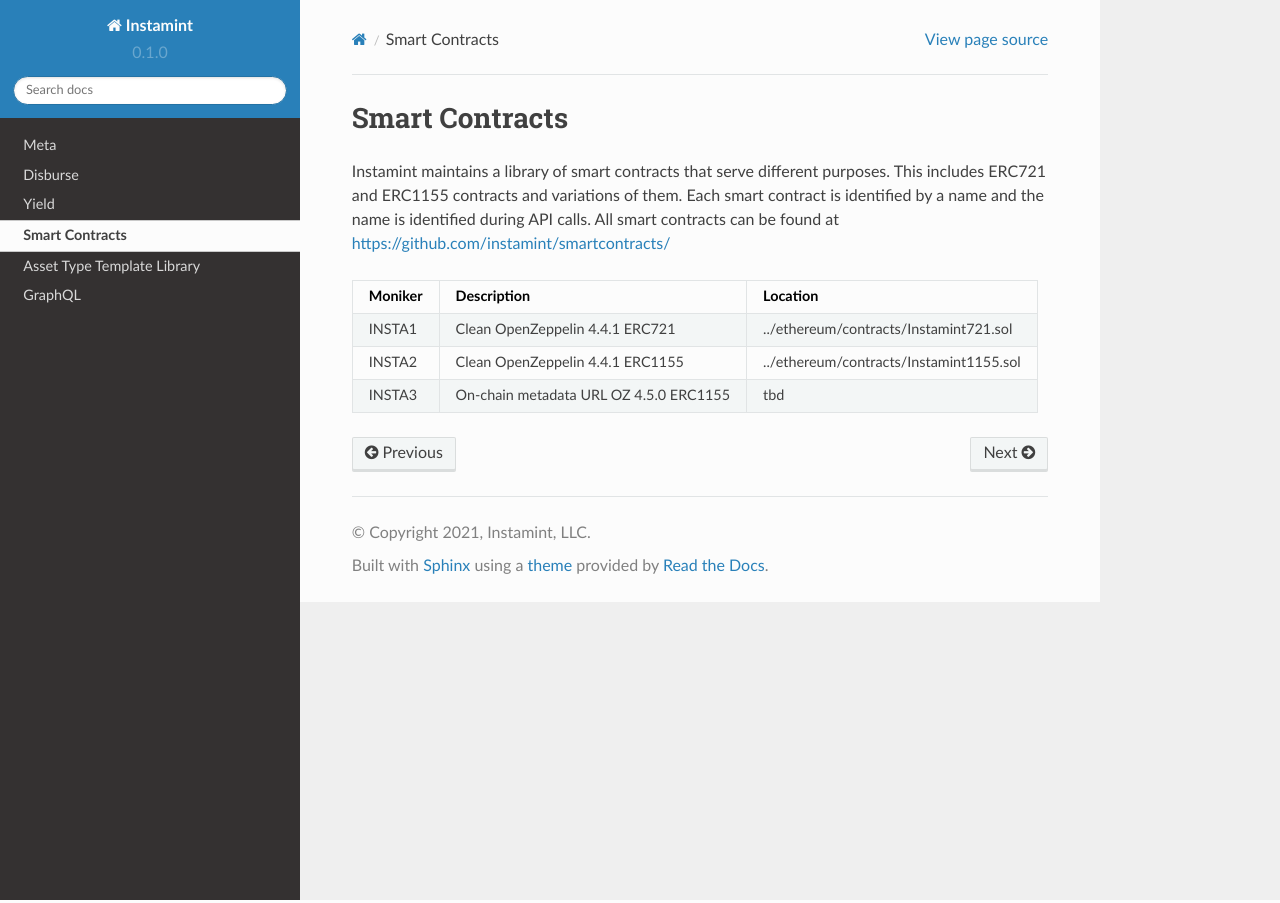
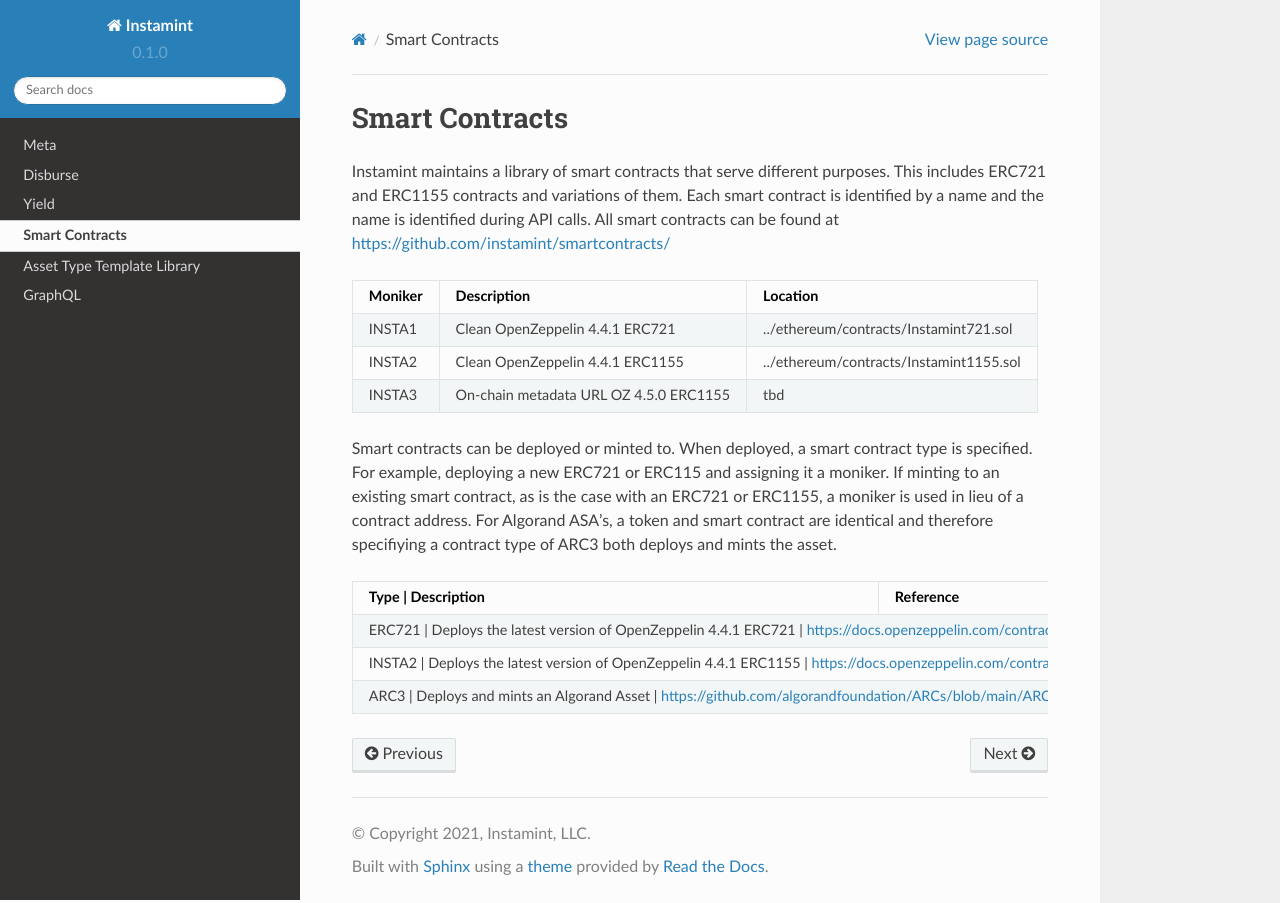
Before and after one commit to instamint/zzz-deprecated-docs, a Sphinx documentation site: the page built from docs/source/contracts.rst, in a window 1280 px wide. Built offline with Sphinx 7.4.7 and the Read the Docs theme 2.0.0, drawn with Linux system fonts in a browser that asks for light colours.

Commit message:
Update contracts.rst

```diff
--- a/docs/source/contracts.rst
+++ b/docs/source/contracts.rst
@@ -12,3 +12,16 @@
 +-------------+------------------------------------------------+--------------------------------------------------------+
 | INSTA3      | On-chain metadata URL OZ 4.5.0 ERC1155         | tbd                                                    |
 +-------------+------------------------------------------------+--------------------------------------------------------+
+
+Smart contracts can be deployed or minted to. When deployed, a smart contract type is specified. For example, deploying a new ERC721 or ERC115 and assigning it a moniker. If minting to an existing smart contract, as is the case with an ERC721 or ERC1155, a moniker is used in lieu of a contract address. For Algorand ASA's, a token and smart contract are identical and therefore specifiying a contract type of ARC3 both deploys and mints the asset.
+
+
++----------+----------------------------------------------------------+-----------------------------------------------------------------------+
+| Type     | Description                                              | Reference                                                             |
++===========+=========================================================+=======================================================================+
+| ERC721   | Deploys the latest version of OpenZeppelin 4.4.1 ERC721  | https://docs.openzeppelin.com/contracts/2.x/api/token/erc721          |
++-------------+------------------------------------------------+------------------------------------------------------------------------------+
+| INSTA2   | Deploys the latest version of OpenZeppelin 4.4.1 ERC1155 | https://docs.openzeppelin.com/contracts/3.x/erc1155                   |
++-------------+------------------------------------------------+------------------------------------------------------------------------------+
+| ARC3     | Deploys and mints an Algorand Asset                      | https://github.com/algorandfoundation/ARCs/blob/main/ARCs/arc-0003.md |
++-----------+---------------------------------------------------------+-----------------------------------------------------------------------+
```
